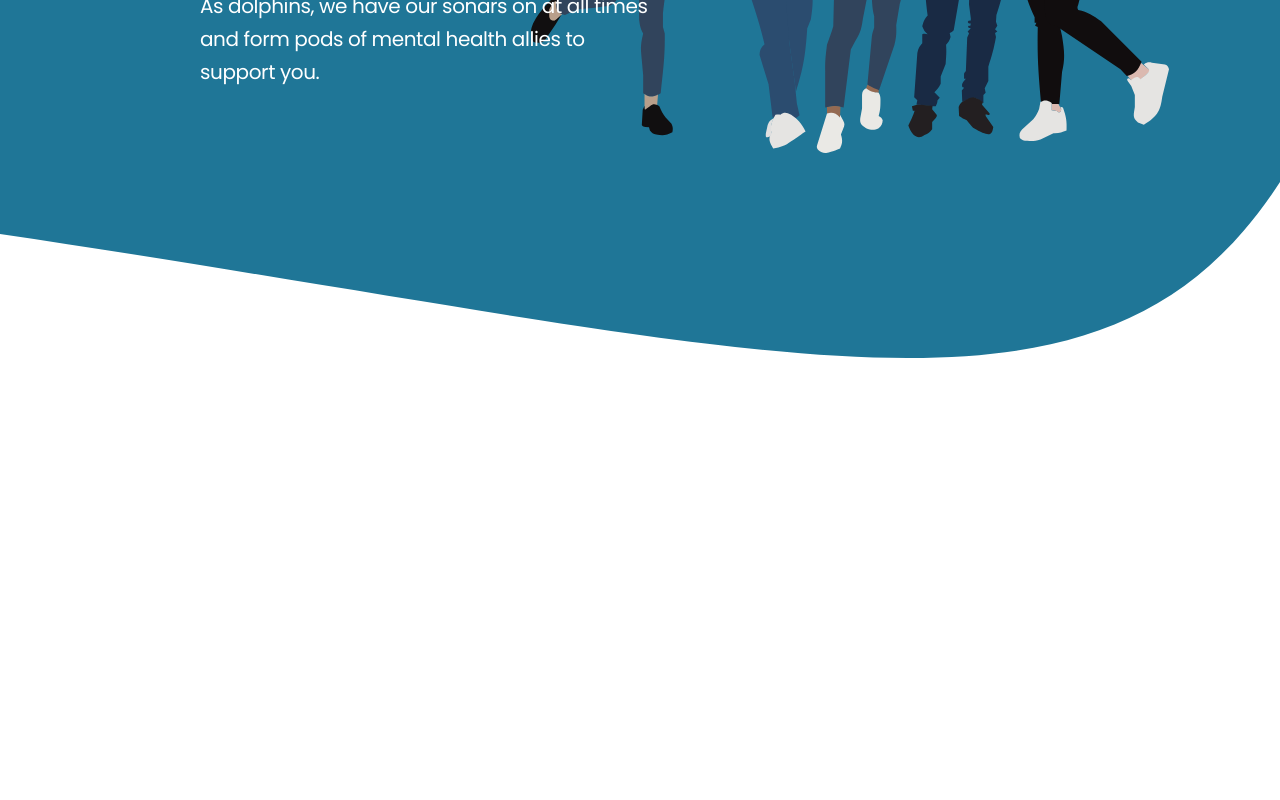
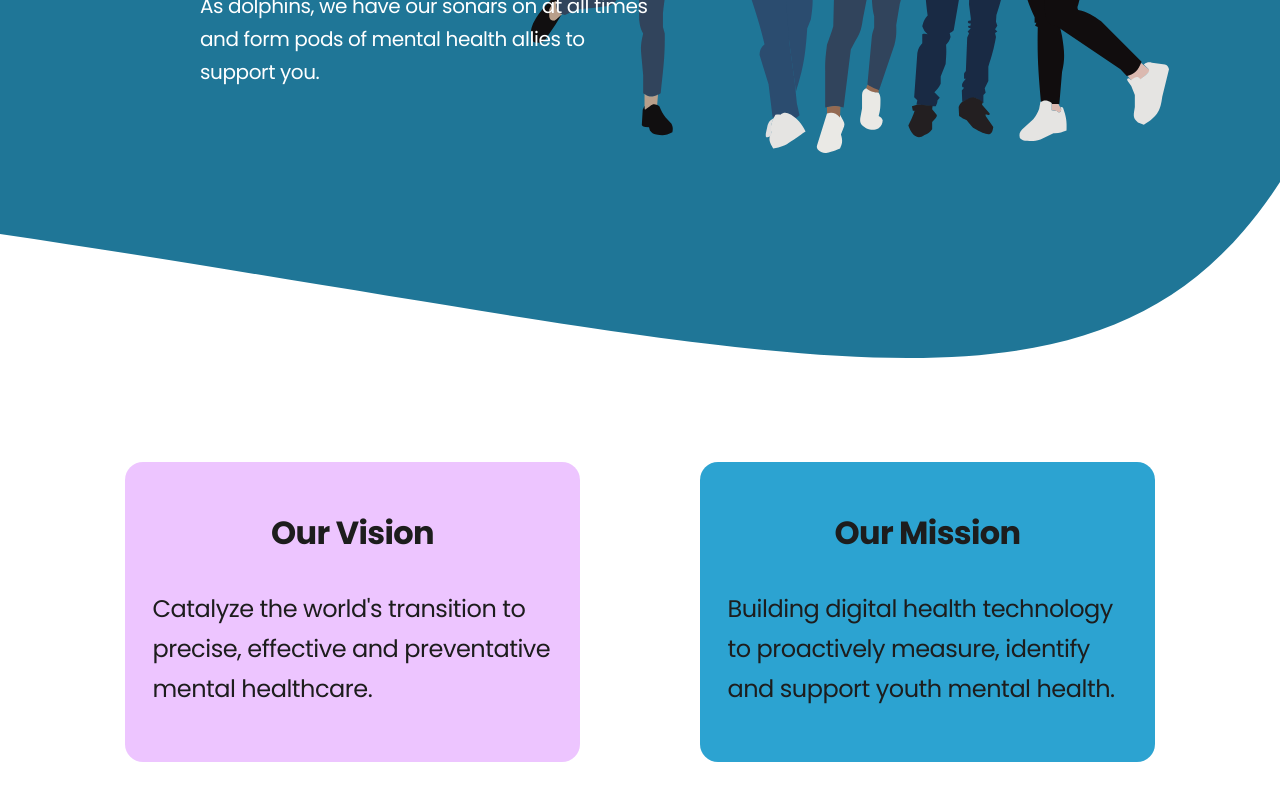
Before and after one commit to Sasha-Krasnoshchokov/Sonar, a React (Create React App) app: page / in a window 1280 px wide. Shown: the part 532-1332 px from the top of the page. Before the commit the page ends 890 px from the top, so only its background shows below. Built offline with nearby package versions, Linux system fonts and the light colour scheme.

Commit message:
the our mission aND VISION IMPLEMENTED

```diff
--- a/src/components/Header/Header.scss
+++ b/src/components/Header/Header.scss
@@ -57,7 +57,7 @@
 
   &_menu {
     @include absolute(0, null, null, 110%);
-    @include widthHeight(100vw, 50vh);
+    @include widthHeight(100vw, 75vh);
 
     padding: 80px 60px 40px 60px;
     background-color: $blue_serene;
--- a/src/components/Main/Main.jsx
+++ b/src/components/Main/Main.jsx
@@ -29,6 +29,23 @@ function Main() {
         <div className="main_about_us__peoples" />
       </section>
 
+      <div className="main_our_vision">
+        <div className="main_our_vision_box main_our_vision_box__lilac">
+          <h3 className="main_our_vision_title">Our Vision</h3>
+          <p className="main_our_vision_text">
+            Catalyze the world&apos;s transition to precise,
+            effective and preventative mental healthcare.
+          </p>
+        </div>
+        <div className="main_our_vision_box main_our_vision_box__blue">
+          <h3 className="main_our_vision_title">Our Mission</h3>
+          <p className="main_our_vision_text">
+            Building digital health technology to proactively measure,
+            identify and support youth mental health.
+          </p>
+        </div>
+      </div>
+
     </main>
   );
 }
--- a/src/components/Main/Main.scss
+++ b/src/components/Main/Main.scss
@@ -2,15 +2,14 @@
 @import '../../styles/variables';
 
 .main {
-  // @include widthHeight(100%);
-
-  // min-height: 100vh;
+  @include flexCentered(column, center);
 
   &_about_us {
     @include widthHeight(100%, 780px);
     @include backgroundImage;
 
     position: relative;
+    margin-bottom: 104px;
     background-position: bottom right;
     background-size: cover;
 
@@ -57,6 +56,41 @@
     }
   }
 
+  &_our_vision {
+    @include flexCentered;
+    @include widthHeight(100%);
+
+    margin-bottom: 104px;
+    gap: 120px;
+
+    &_box {
+      @include flexCentered(column, center, flex-start);
+      @include widthHeight(455px, 300px);
+
+      padding: 47px 27.5px;
+      color: $black_md;
+      border-radius: 18px;
+
+      &__lilac {
+        background-color: $lilac;
+      }
+
+      &__blue {
+        background-color: $blue;
+      }
+    }
+
+    &_title {
+      @include text(32px, 48px, 700);
+
+      margin-bottom: 32px;
+      text-align: center;
+    }
+
+    &_text {
+      @include text(24px);
+    }
+  }
 
   @include mediaQuery($large) {
     &_about_us {
@@ -75,6 +109,9 @@
         left: 10px;
       }
     }
+    &_our_vision {
+      gap: 60px;
+    }
   }
   @include mediaQuery($medium) {
     &_about_us {
@@ -89,15 +126,22 @@
         margin-bottom: 24px;
       }
     }
+    &_our_vision {
+      flex-direction: column;
+    }
   }
   @include mediaQuery($small) {
     &_about_us {
+      margin-bottom: 64px;
       &__peoples {
         display: none;
       }
       &__container {
         width: calc(100% - 120px);
       }
+    }
+    &_our_vision {
+      margin-bottom: 64px;
     }
   }
   @include mediaQuery($small_extra) {
@@ -111,5 +155,10 @@
         left: 18px;
       }
     }
+    &_our_vision {
+      &_box {
+        @include widthHeight(300px);
+      }
+    }
   }
 }
```
